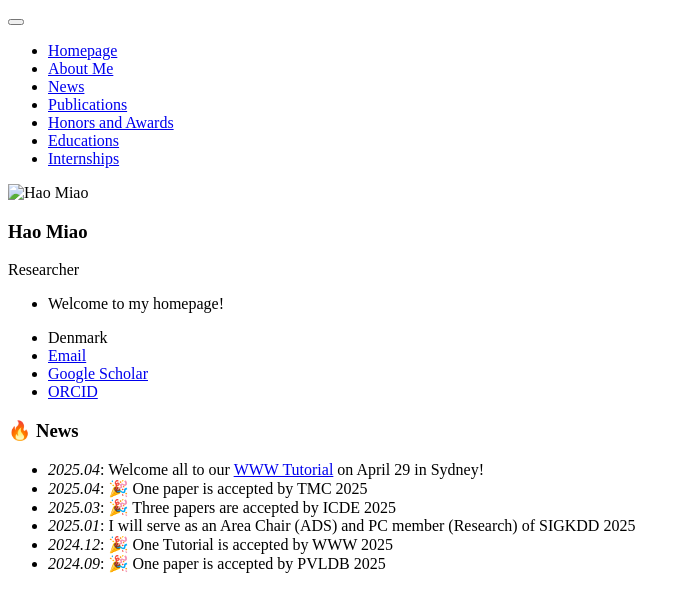
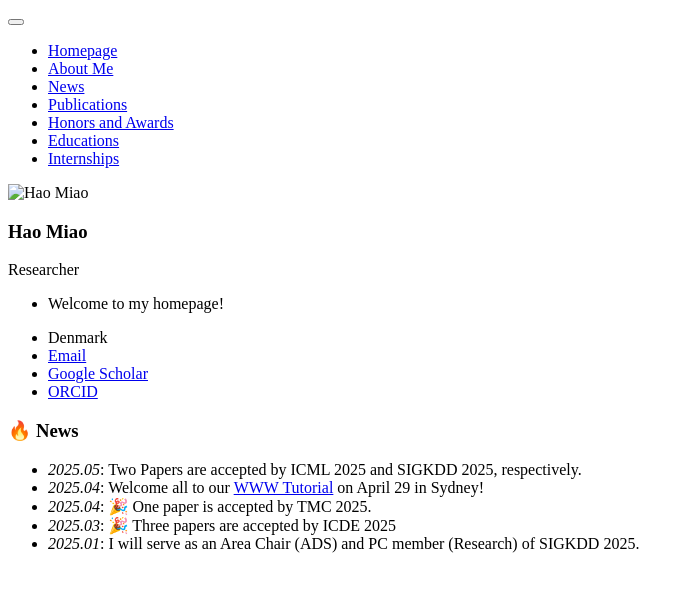
Before and after one commit to MiaoHaoSunny/MiaoHaoSunny.github.io, a Jekyll site: the page built from _pages/includes/news.md, in a window 1280 px wide. Shown: the top 612 px of the page, without its empty margins (0-690 px from the left). Built offline with Jekyll 4.4.1, drawn with Linux system fonts in a browser that asks for light colours; our own code applies the rules of GitHub Pages for plain Markdown files.

Commit message:
Update news.md

```diff
--- a/_pages/includes/news.md
+++ b/_pages/includes/news.md
@@ -1,7 +1,6 @@
 # 🔥 News
+- *2025.05*: Two Papers are accepted by ICML 2025 and SIGKDD 2025, respectively.
 - *2025.04*: Welcome all to our [WWW Tutorial](https://human-mobility.github.io/) on April 29 in Sydney!
-- *2025.04*: 🎉 One paper is accepted by TMC 2025
+- *2025.04*: 🎉 One paper is accepted by TMC 2025.
 - *2025.03*: 🎉 Three papers are accepted by ICDE 2025
-- *2025.01*: I will serve as an Area Chair (ADS) and PC member (Research) of SIGKDD 2025
-- *2024.12*: 🎉 One Tutorial is accepted by WWW 2025
-- *2024.09*: 🎉 One paper is accepted by PVLDB 2025
+- *2025.01*: I will serve as an Area Chair (ADS) and PC member (Research) of SIGKDD 2025.
```
